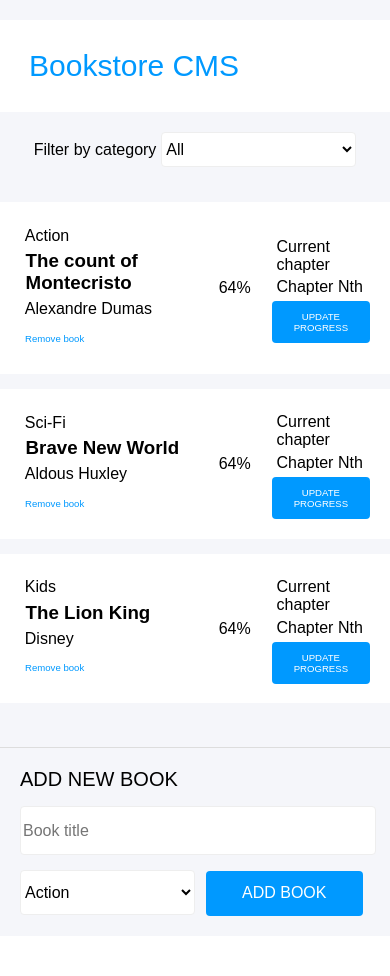
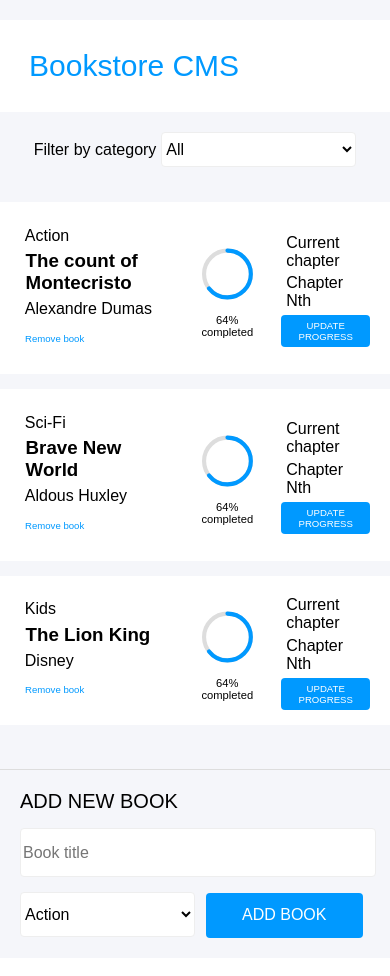
Before and after one commit to jeton-th/a-bookstore, a React (Create React App) app: page / in a window 390 px wide. Shown: the top 976 px of the page. Built offline with nearby package versions, Linux system fonts and the light colour scheme.

Commit message:
add percentage circle

```diff
--- a/src/components/Book.js
+++ b/src/components/Book.js
@@ -10,7 +10,7 @@ const styles = {
 };
 
 const buttonStyles = {
-  padding: 10,
+  padding: '5px 10px',
   backgroundColor: '#09f',
   color: '#fff',
   border: 'none',
@@ -45,8 +45,28 @@ const Book = ({
       </button>
     </td>
 
-    <td>
-      64%
+    <td className="middleCol">
+      <svg className="circular-chart" viewBox="0 0 36 36">
+        <path
+          x="50%"
+          y="50%"
+          className="circle-shadow"
+          stroke="100"
+          d="M18 2.0845
+            a 15.9155 15.9155 0 0 1 0 31.831
+            a 15.9155 15.9155 0 0 1 0 -31.831"
+          />
+        <path
+          x="50%"
+          y="50%"
+          className="circle"
+          strokeDasharray="64, 100"
+          d="M18 2.0845
+            a 15.9155 15.9155 0 0 1 0 31.831
+            a 15.9155 15.9155 0 0 1 0 -31.831"
+        />
+      </svg>
+      <p>64% completed</p>
     </td>
 
     <td style={{ padding: '0 20px' }}>
--- a/src/css/book.css
+++ b/src/css/book.css
@@ -1,9 +1,49 @@
 h3, p {
   margin: 0.3em;
+}
+
+.circular-chart {
+  display: block;
+  margin: 10px auto;
+  width: 40%;
+  height: 60px;
+}
+
+.circle {
+  stroke: #09f;
+  fill: none;
+  stroke-width: 2.8;
+  stroke-linecap: round;
+  animation: progress 1s ease-out forwards;
+}
+
+.circle-shadow {
+  stroke: #ddd;
+  fill: none;
+  stroke-width: 2.8;
+  stroke-linecap: round;
+}
+
+@keyframes progress {
+  0% {
+    stroke-dasharray: 0 100;
+  }
+}
+
+.middleCol {
+  text-align: center;
 }
 
 @media screen and (max-width: 450px){
   button {
     font-size: 0.6em;
   }
+
+  .circular-chart {
+    width: 80%;
+  }
+
+  .middleCol {
+    font-size: 0.7em;
+  }
 }
```
